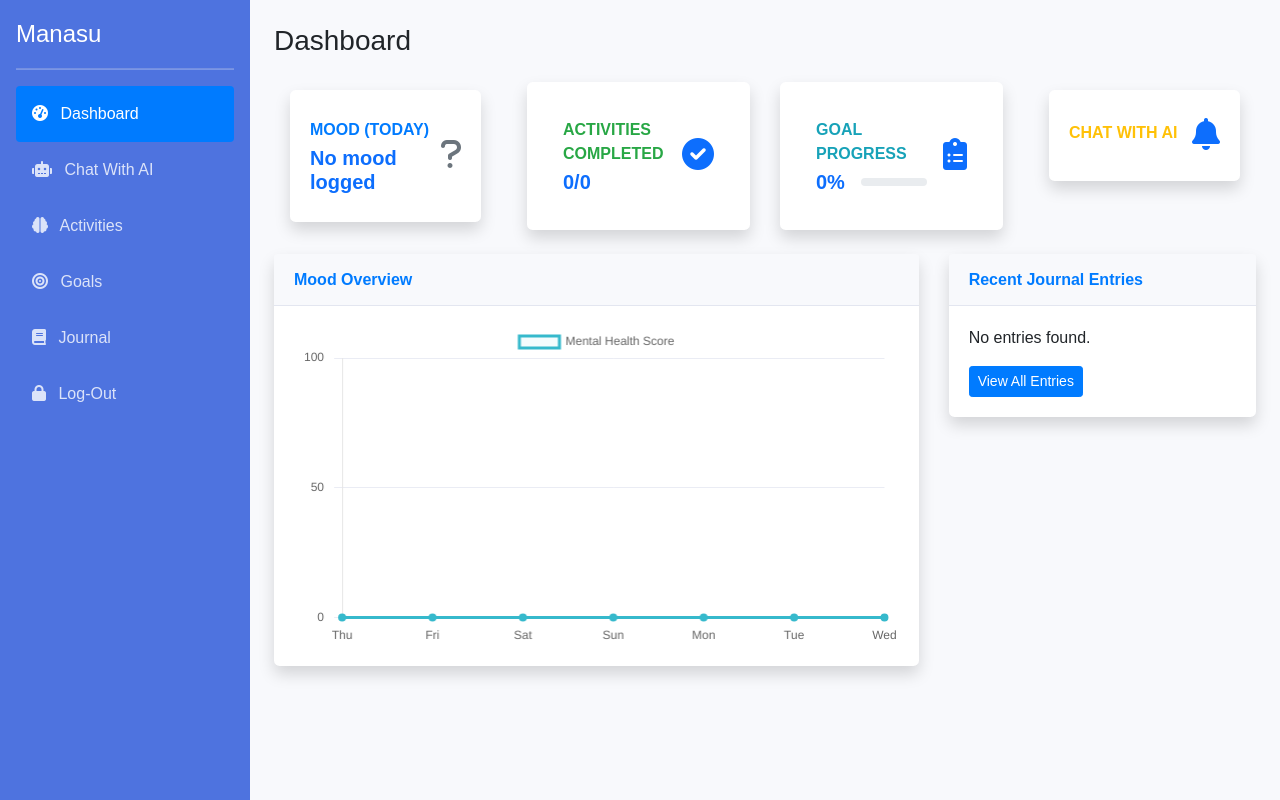
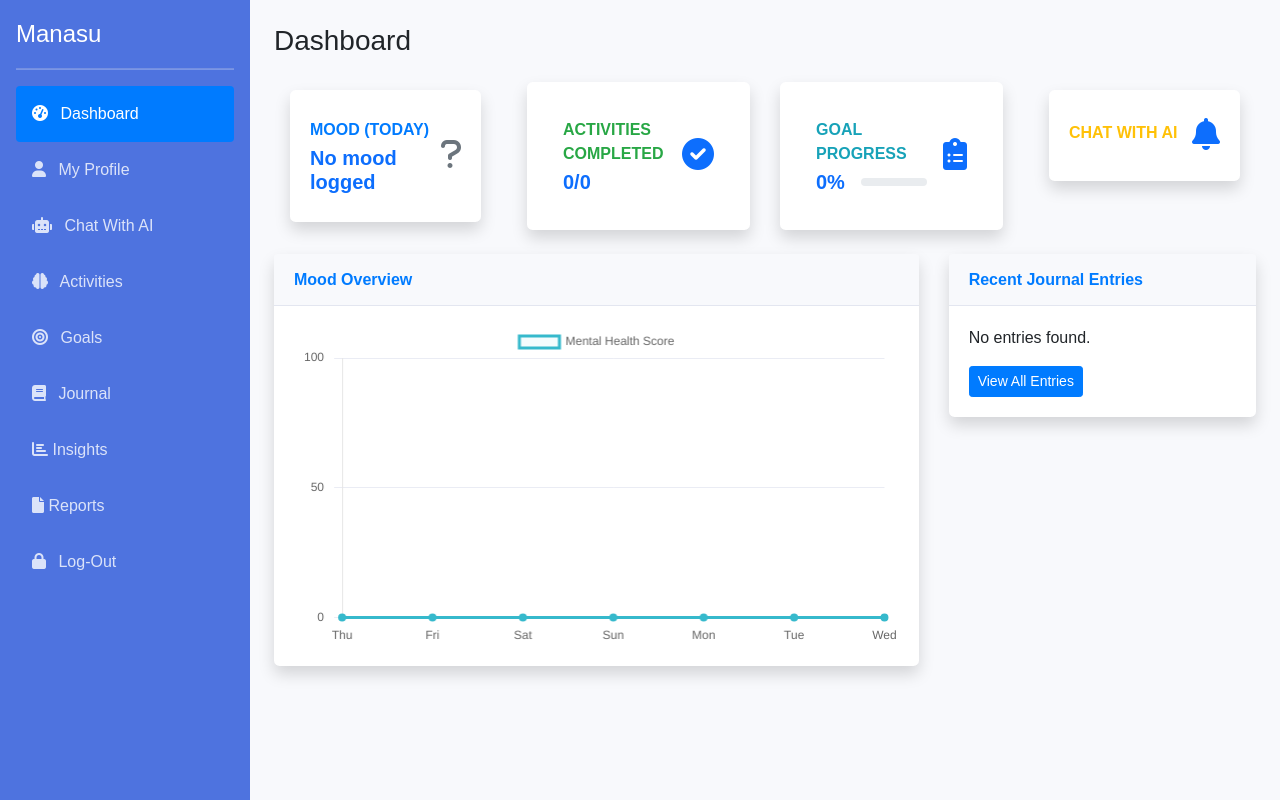
Before and after one commit to RoshanPaulBabu/Manasu-TheMind, a Django app: page /home/ in a window 1280 px wide. Run offline with Django 5.2, Linux system fonts and the light colour scheme; the visitor is signed in with stand-in values (Sample User, id 1); data that the repository does not hold is empty; some libraries are stand-ins or nearby versions.

Commit message:
ui updated, mood status

```diff
--- a/ManasuApp/templates/home.html
+++ b/ManasuApp/templates/home.html
@@ -118,6 +118,12 @@
                         Dashboard
                     </a>
                 </li>
+                <li class="nav-item">
+                    <a href="{% url 'home' %}" class="nav-link">
+                        <i class="fas fa-user me-2"></i>
+                        My Profile
+                    </a>
+                </li>
                 <li>
                     <a href="{% url 'chat_with_ai' %}" class="nav-link">
                         <i class="fas fa-robot me-2"></i>
@@ -140,6 +146,18 @@
                     <a href="{% url 'journal_entry_list' %}" class="nav-link">
                         <i class="fas fa-book me-2"></i>
                         Journal
+                    </a>
+                </li>
+                <li>
+                    <a href="{% url 'journal_entry_list' %}" class="nav-link">
+                        <i class="fas fa-bar-chart"></i>
+                        Insights
+                    </a>
+                </li>
+                <li>
+                    <a href="{% url 'journal_entry_list' %}" class="nav-link">
+                        <i class="fas fa-file"></i>
+                        Reports
                     </a>
                 </li>
                 <li>
--- a/ManasuApp/templates/registration/register.html
+++ b/ManasuApp/templates/registration/register.html
@@ -250,7 +250,7 @@
 
           <div class="form-group centered-width">
             <select id="mental-health-problem" name="mental-health-problem" required>
-              <option value="" disabled selected>Select Mental Health Problem</option>
+              <option value="" disabled selected>What Brings you here? </option>
               {% for problem in mental_health_problems %}
                 <option value="{{ problem.id }}">{{ problem.name }}</option>
               {% endfor %}
--- a/ManasuApp/views.py
+++ b/ManasuApp/views.py
@@ -424,7 +424,7 @@ def chat_with_ai(request):
             print(f"Updated interaction count: {request.session['interaction_count']}")
 
             # Check if the interaction count has reached the threshold
-            if request.session['interaction_count'] >= 20:  # Example threshold
+            if request.session['interaction_count'] >= 6:  # Example threshold
                 # Reset the counter
                 request.session['interaction_count'] = 0
                 print("Interaction count threshold reached. Triggering analyze_and_update_session view.")
```
